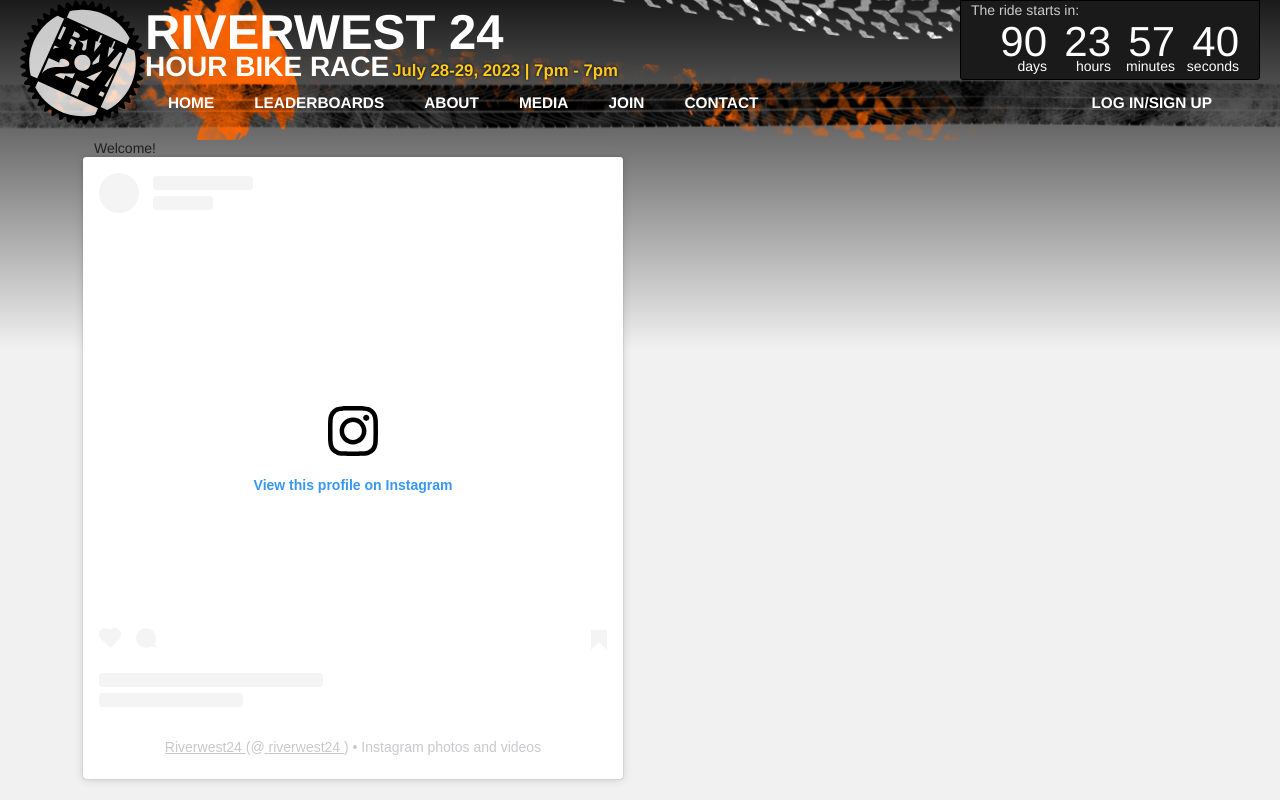
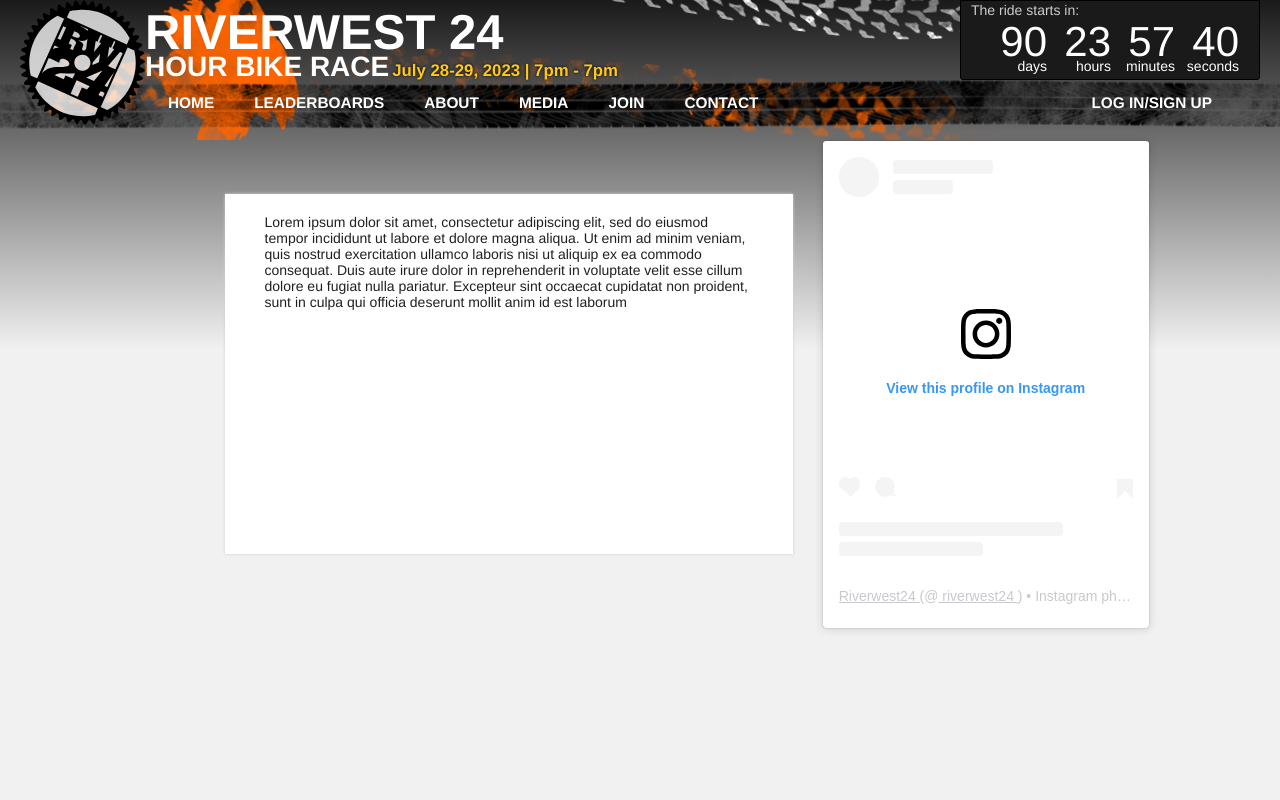
Before and after one commit to Tour-De/tour-de, a React (Create React App) app in the folder tourde.ui/: page / in a window 1280 px wide. Built offline with nearby package versions, Linux system fonts and the light colour scheme; no server answers.

Commit message:
updating some layout and adding article component

```diff
--- a/tourde.ui/src/assets/App.css
+++ b/tourde.ui/src/assets/App.css
@@ -1,13 +1,22 @@
-div {
-  display: block;
+* {
+  box-sizing: border-box;
 }
 
 html {
   height: 100%;
 }
 
-* {
-  box-sizing: border-box;
+body {
+  color: #202020;
+  font: normal 14px Futura, Helvetica, Arial, sans-serif;
+  margin: 0;
+  background: linear-gradient(#1a1a1a 0px, #f1f1f1 350px);
+  background-repeat: no-repeat;
+  height: 100%;
+}
+
+div {
+  display: block;
 }
 
 p {
@@ -23,12 +32,6 @@
   color: #ccc;
   border: 1px solid #000;
   align-self: start
-}
-
-@media screen and (max-device-width: 767px),(max-width: 767px) {
-  .countdown {
-      display: none
-  }
 }
 
 .countdown p {
@@ -56,18 +59,15 @@
   font-weight: normal
 }
 
-body {
-  color: #202020;
-  font: normal 14px Futura, Helvetica, Arial, sans-serif;
-  margin: 0;
-  background: linear-gradient(#1a1a1a 0px, #f1f1f1 350px);
-  background-repeat: no-repeat;
-  height: 100%;
-}
-
 .countdown span {
   clear: right;
   float: right
+}
+
+@media screen and (max-width: 1010px) {
+  .countdown {
+    display: none;
+  }
 }
 
 header {
@@ -163,8 +163,18 @@
   padding: 10px 20px;
 }
 
-@media screen and (max-width: 1010px) {
-  .countdown {
-    display: none;
-  }
+.article {
+  background: #fff;
+  box-shadow: #ccc 0 0 3px;
+  min-height: 360px;
+  padding: 20px 40px;
+  margin-bottom: 20px;
 }
+
+.main {
+  width: 69%;
+}
+
+.aside {
+  width: 30%;
+}
--- /dev/null
+++ b/tourde.ui/src/components/article.tsx
@@ -0,0 +1,12 @@
+import { Container } from "react-bootstrap";
+
+const Article = () => {
+
+    return (
+        <Container className="article">
+            Lorem ipsum dolor sit amet, consectetur adipiscing elit, sed do eiusmod tempor incididunt ut labore et dolore magna aliqua. Ut enim ad minim veniam, quis nostrud exercitation ullamco laboris nisi ut aliquip ex ea commodo consequat. Duis aute irure dolor in reprehenderit in voluptate velit esse cillum dolore eu fugiat nulla pariatur. Excepteur sint occaecat cupidatat non proident, sunt in culpa qui officia deserunt mollit anim id est laborum
+        </Container>
+    );
+}
+
+export default Article;
--- a/tourde.ui/src/components/layout.tsx
+++ b/tourde.ui/src/components/layout.tsx
@@ -1,15 +1,17 @@
 import Header from "@components/header";
-import { Container } from "react-bootstrap";
 import Sidebar from "@components/sidebar";
+import { Col, Container, Row, Stack } from "react-bootstrap";
 import { Outlet } from "react-router-dom";
 
 const Layout = () => {
     return (
         <>
             <Header/>
-            <Container className="content">
-                <Outlet/>
-                <Sidebar/>
+            <Container fluid className="main">
+                <Stack direction="horizontal">
+                    <Outlet/>
+                    <Sidebar/>
+                </Stack>
             </Container>
         </>
     );
--- a/tourde.ui/src/components/sidebar.tsx
+++ b/tourde.ui/src/components/sidebar.tsx
@@ -1,3 +1,4 @@
+import { Container } from "react-bootstrap";
 
 const intagramRawHtml = `
 <blockquote
@@ -69,9 +70,9 @@
             <script async src="http://www.instagram.com/embed.js"></script>`;
 const Sidebar = () => {
     return (
-        <div>
+        <Container className="aside">
             <div dangerouslySetInnerHTML={{__html: intagramRawHtml}}/>
-        </div>
+        </Container>
     );
 }
 
--- a/tourde.ui/src/pages/home.tsx
+++ b/tourde.ui/src/pages/home.tsx
@@ -1,10 +1,11 @@
+import Article from "@components/article";
 import { Container } from "react-bootstrap";
 
 const Home = () => {
 
     return (
-        <Container>
-            Welcome!
+        <Container className="main">
+            <Article/>
         </Container>
     );
 }
```
